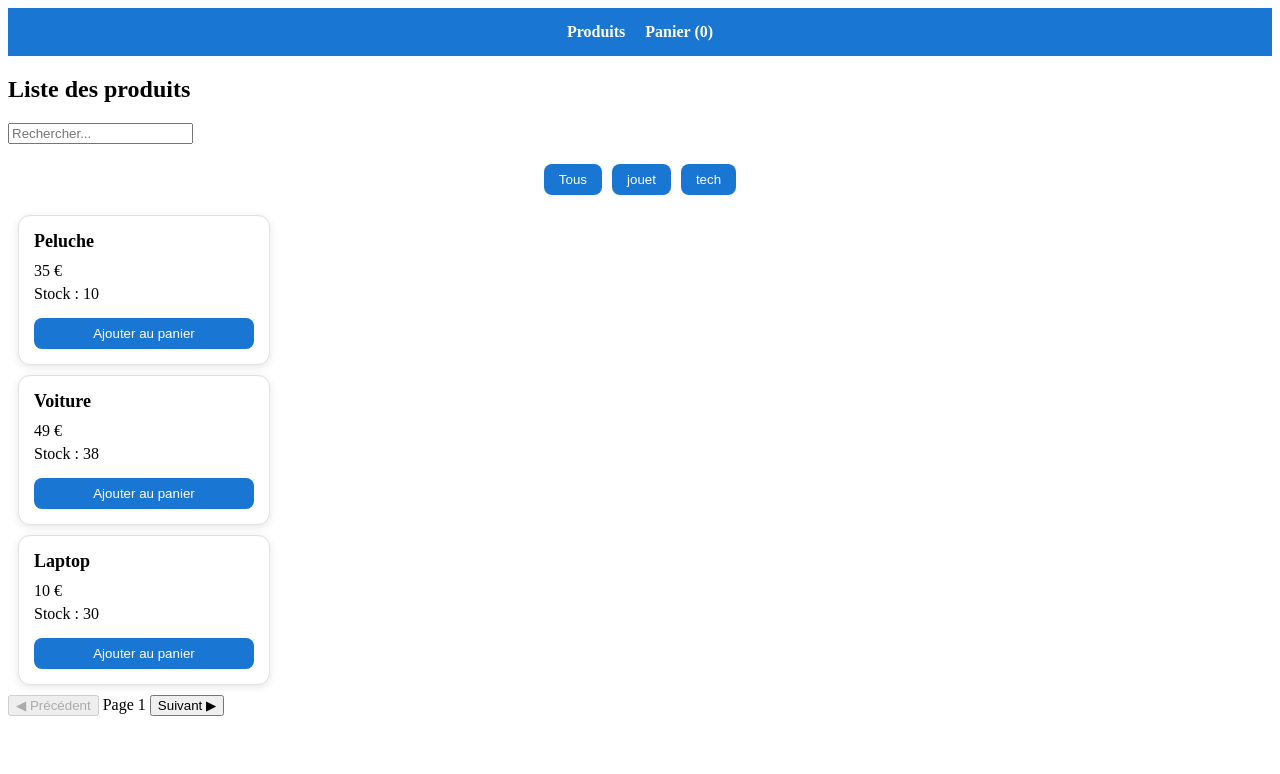
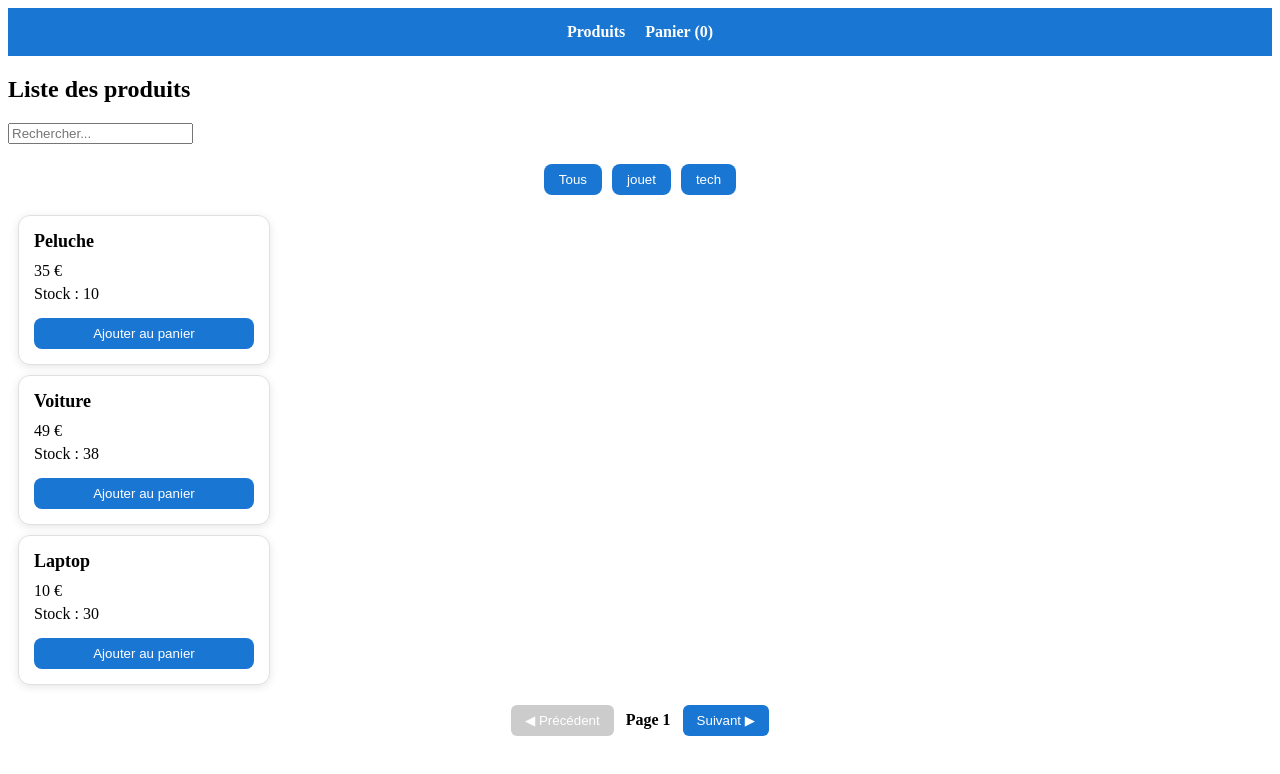
Before and after one commit to AnissaHub/E-Commerce-App, an Angular app: page / in a window 1280 px wide. Shown: the top 774 px of the page. Built offline with nearby package versions, Linux system fonts and the light colour scheme.

Commit message:
Ajout du style pour la pagination

```diff
--- a/src/app/pagination-component/pagination-component.scss
+++ b/src/app/pagination-component/pagination-component.scss
@@ -0,0 +1,30 @@
+.pagination {
+  display: flex;
+  justify-content: center;
+  align-items: center;
+  gap: 12px;
+  margin-top: 20px;
+}
+
+button {
+  padding: 8px 14px;
+  border: none;
+  background-color: #1976d2;
+  color: white;
+  border-radius: 6px;
+  cursor: pointer;
+  transition: 0.2s ease;
+}
+
+button:hover {
+  background-color: #125aa3;
+}
+
+button:disabled {
+  background-color: #ccc;
+  cursor: not-allowed;
+}
+
+span {
+  font-weight: bold;
+}
```
